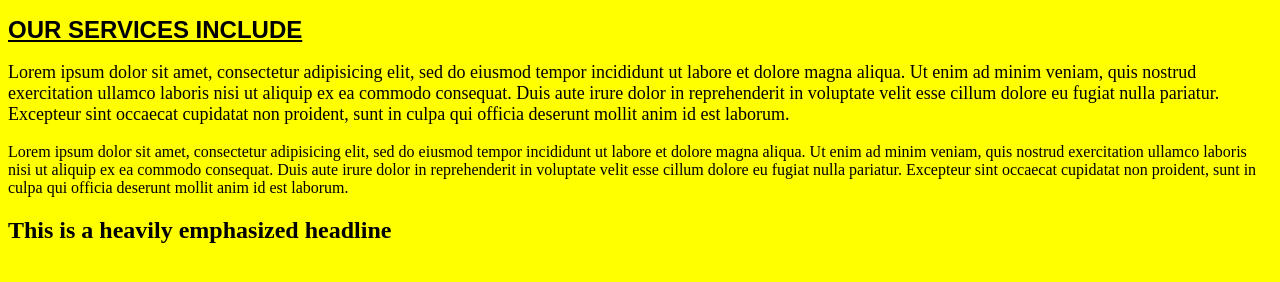
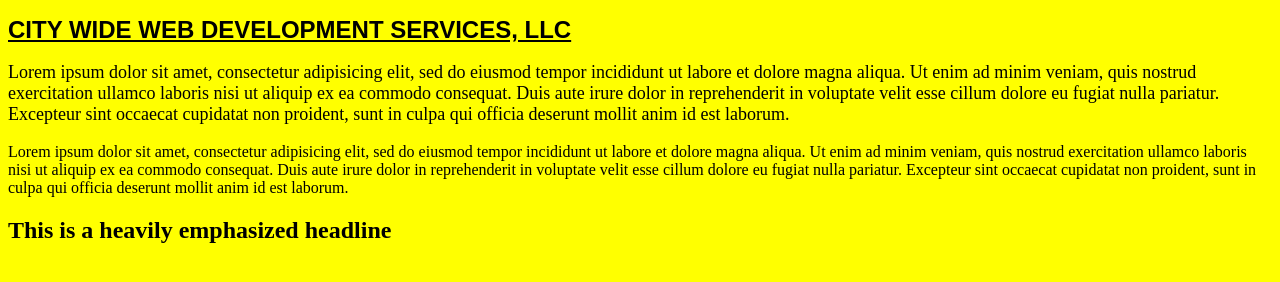
Before and after one commit to rmikecrowe61/rmikecrowe61.github.io, a plain HTML site: page unit_1/index.html in a window 1280 px wide. Drawn offline with Linux system fonts and the light colour scheme.

Commit message:
Updating h1

```diff
--- a/unit_1/index.html
+++ b/unit_1/index.html
@@ -11,7 +11,7 @@
 
 		<body>
 
-			<h1>Our Services Include</h1>
+			<h1>City Wide Web Development Services, LLC</h1>
 				<p class="emphasize">Lorem ipsum dolor sit amet, consectetur adipisicing elit, sed do eiusmod
 				tempor incididunt ut labore et dolore magna aliqua. Ut enim ad minim veniam,
 				quis nostrud exercitation ullamco laboris nisi ut aliquip ex ea commodo
```
